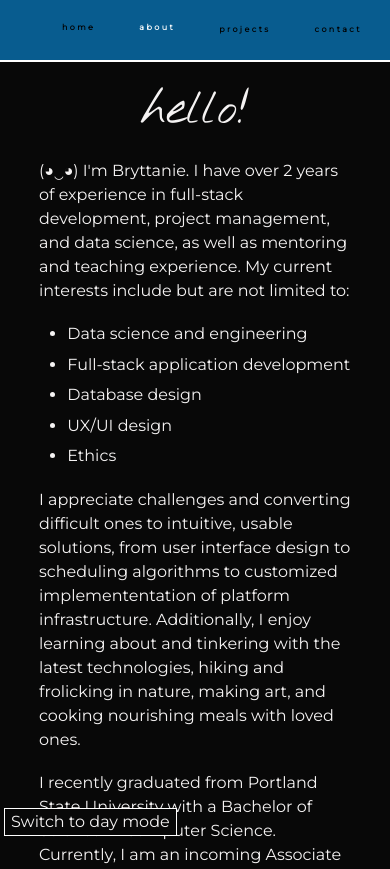
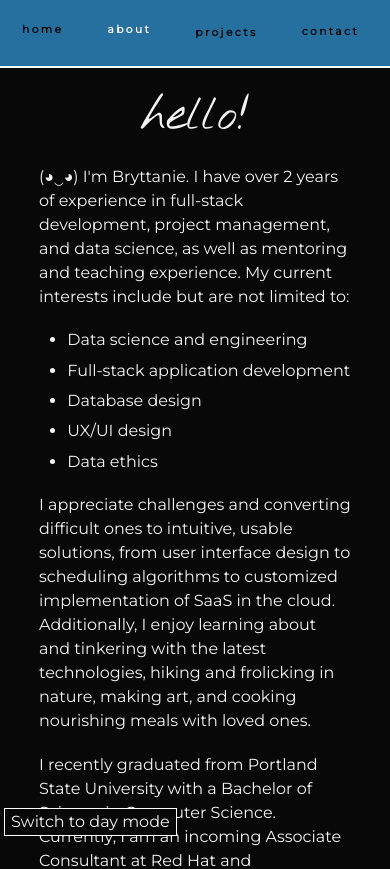
Before and after one commit to xbhouse/xbhouse.github.io, a React (Create React App) app: page /about in a window 390 px wide. Shown: the top 869 px of the page. Built offline with nearby package versions, Linux system fonts and the light colour scheme.

Commit message:
fixed typo

```diff
--- a/src/components/ProjectList.js
+++ b/src/components/ProjectList.js
@@ -26,7 +26,7 @@ const ProjectList = () => {
                     />
                     <ProjectListItem
                         path="home"
-                        title="This website :)"
+                        title="this website!"
                     />
                 </ul>
             </div>
--- a/src/pages/AboutPage.js
+++ b/src/pages/AboutPage.js
@@ -15,10 +15,10 @@ const AboutPage = () => {
                     <li id="interest-item3" className="interest-item">Full-stack application development</li>
                     <li id="interest-item4" className="interest-item">Database design</li>
                     <li id="interest-item5" className="interest-item">UX/UI design</li>
-                    <li id="interest-item1" className="interest-item">Ethics</li>
+                    <li id="interest-item1" className="interest-item">Data ethics</li>
                 </ul>
                 <p className="middle">I appreciate challenges and converting difficult ones to intuitive, usable solutions, from
-                    user interface design to scheduling algorithms to customized implemententation of platform infrastructure.
+                    user interface design to scheduling algorithms to customized implementation of SaaS in the cloud.
                     Additionally, I enjoy learning about and tinkering with the latest technologies, hiking and frolicking in nature, making
                     art, and cooking nourishing meals with loved ones.</p>
                 <p className="closing">I recently graduated from Portland State University with a Bachelor of Science in Computer Science.
--- a/src/styles/components/Navigation.css
+++ b/src/styles/components/Navigation.css
@@ -1,5 +1,5 @@
 :root {
-  --navBarBg: rgb(8, 92, 143);
+  --navBarBg: rgb(37, 112, 159);
   --navBarText: black;
   --navBarTextBorder: white;
   --navBarHover: rgb(162, 222, 237);
@@ -9,9 +9,8 @@
   --border: white;
   --projectBorder: white;
   --contactButtonBorder: black;
-  --caption: rgb(245, 243, 243);
-  --coloredCaption: rgb(171, 118, 221);
-  --link: rgb(171, 118, 221);
+  --coloredCaption:rgb(155, 135, 216);
+  --link: rgb(155, 135, 216);
   --contactInput: rgb(245, 243, 243);
   --animatedText1: rgb(145, 187, 116);
   --animatedText2: rgb(215, 152, 80);
@@ -33,6 +32,7 @@
   --contactButtonBorder: rgb(245, 243, 243);
   --contactInput: white;
   --caption: black;
+  --coloredCaption: rgb(62, 9, 113);
   --link: rgb(62, 9, 113);
   --animatedText1: rgb(66, 1, 66);
   --animatedText2: rgb(86, 20, 103);
@@ -186,12 +186,17 @@ nav {
 /* Resize for small screens */
 @media (max-width: 414px) {
   .nav-button {
-    font-size: 0.5rem;
+    font-size: 0.67rem;
     margin-top: 15%;
   }
-  .nav-item {
 
+  .navigation-container {
+    padding: 0;
   }
+  nav {
+    margin: 0;
+  }
+
   .social-image {
     display: none;
   }
--- a/src/styles/components/Project.css
+++ b/src/styles/components/Project.css
@@ -14,7 +14,7 @@
     margin-left: 15%;
     margin-right: 15%;
     margin-bottom: 2%;
-    color: var(--caption);
+    color: var(--coloredCaption);
 }
 
 .description, .role {
```
